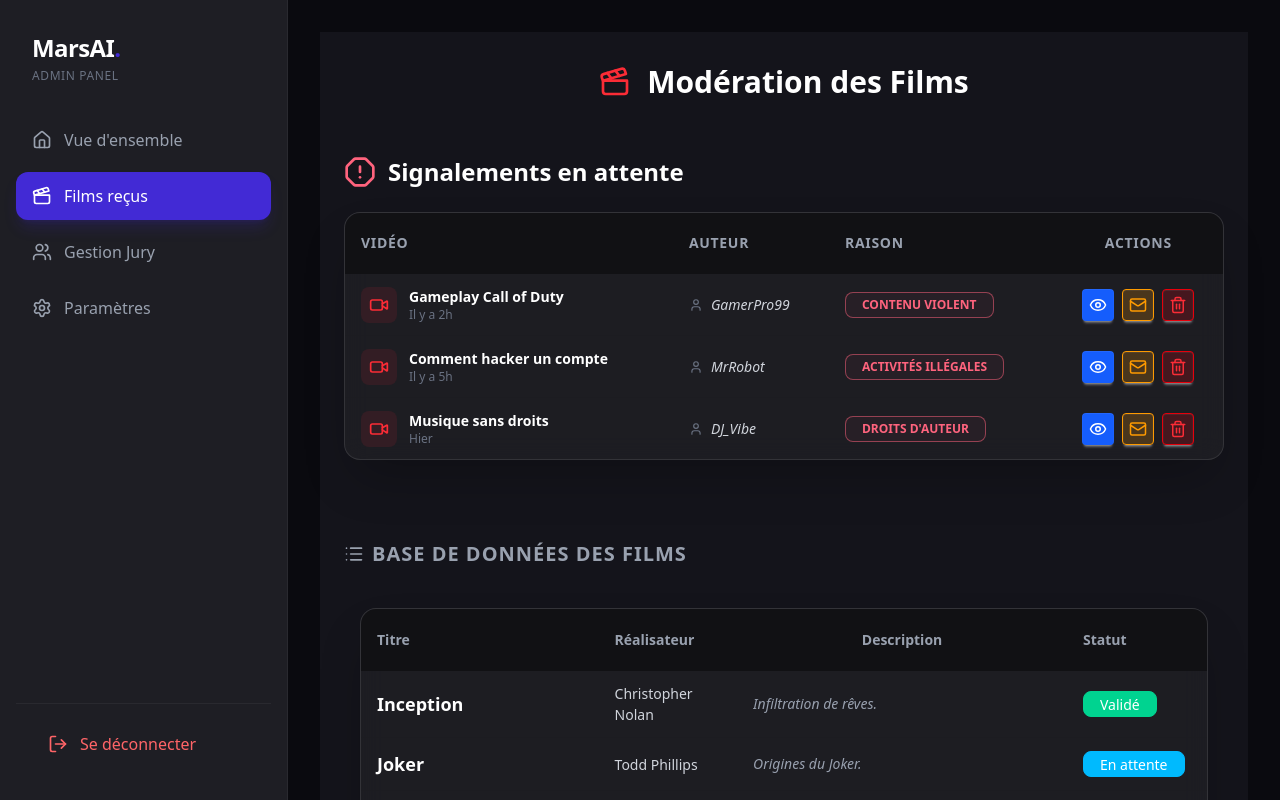
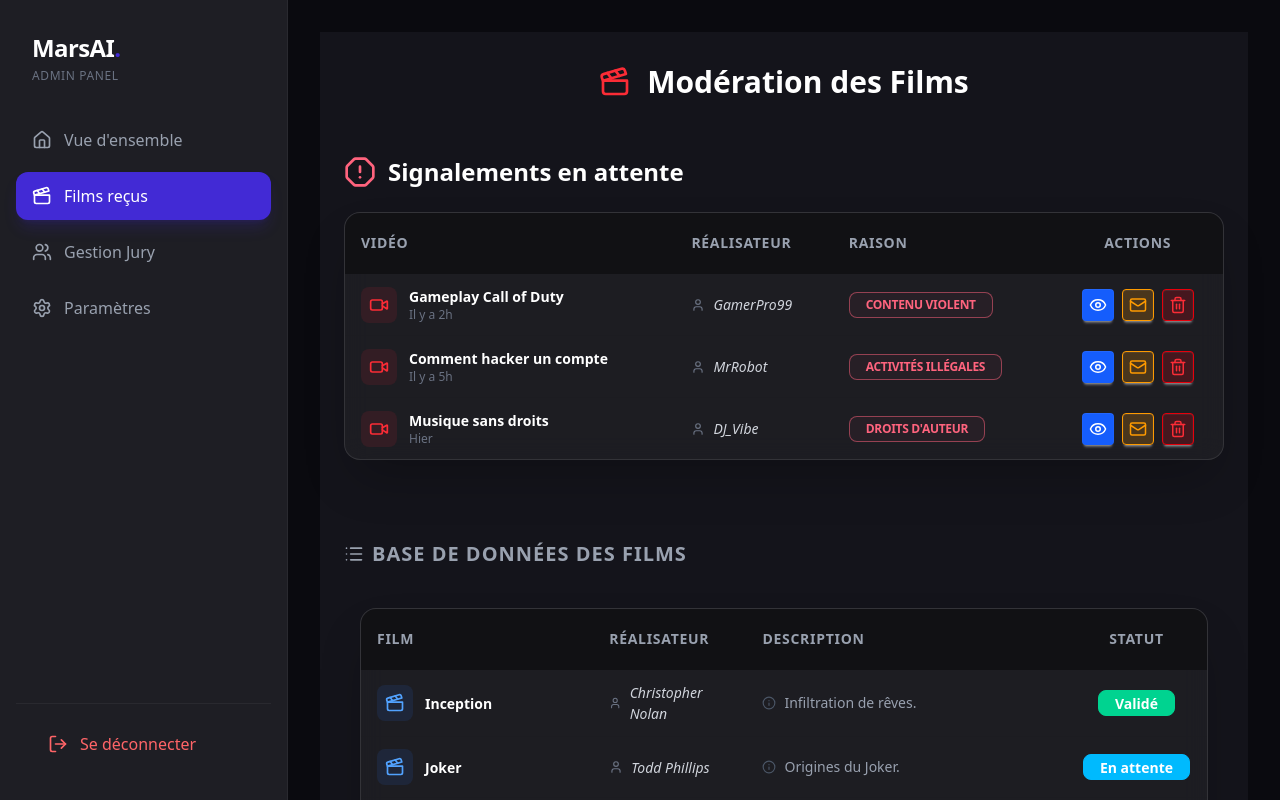
Before and after one commit to thibaut-matian/marsai, a React app in the folder frontend/: page /admin/movies in a window 1280 px wide. Shown: the top 800 px of the page. Built offline with nearby package versions, Linux system fonts and the light colour scheme; the HTML template or start-up script is replaced by a standard one.

Commit message:
Front terminé

```diff
--- a/frontend/src/components/admin/ListMovies.jsx
+++ b/frontend/src/components/admin/ListMovies.jsx
@@ -1,16 +1,15 @@
 import React from 'react';
-import { Clapperboard, AlertTriangle } from "lucide-react";
+import { Clapperboard, AlertTriangle, User, Info } from "lucide-react";
 
 const MOVIES_DATA = [
   { id: 1, titre: "Inception", realisateur: "Christopher Nolan", description: "Infiltration de rêves.", statut: "Validé" },
   { id: 2, titre: "Joker", realisateur: "Todd Phillips", description: "Origines du Joker.", statut: "En attente" },
   { id: 3, titre: "Madame Web", realisateur: "S. J. Clarkson", description: "Pouvoirs de voyance.", statut: "Refusé" },
   { id: 4, titre: "Films Supprimer", realisateur: "Supprimé", description: "Films supprimer", statut: "Signalé" },
-  { id: 5, titre: "Les dents de la mer le retours", realisateur: "Cédric", description: "Attentions dans l'océan, il y a quelqu'un qui rode au fin fond de l'océan, je teste les grand texte pour savoir ce qu'il faut faire.", statut: "Validé" },
+  { id: 5, titre: "Les dents de la mer le retours", realisateur: "Cédric", description: "Attentions dans l'océan, il y a quelqu'un qui rode au fin fond de l'océan.", statut: "Validé" },
 ];
 
 const ListMovies = () => {
-  // Gestion précise des couleurs et animations de badges
   const getBadgeClass = (statut) => {
     switch (statut) {
       case "Validé": return "badge-success text-white";
@@ -23,16 +22,14 @@ const ListMovies = () => {
 
   return (
     <div className="p-6">
-      {/* Tableau avec ta couleur personnalisée */}
       <div className="overflow-x-auto rounded-2xl border border-white/10 bg-[#1E1E24]/90 backdrop-blur-md shadow-2xl">
         <table className="table w-full">
-          {/* Header sombre */}
           <thead className="text-gray-400 bg-black/40">
-            <tr className="border-b border-white/10">
-              <th className="bg-transparent py-5">Titre</th>
+            <tr className="border-b border-white/10 text-sm uppercase tracking-wider">
+              <th className="bg-transparent py-5">Film</th>
               <th className="bg-transparent">Réalisateur</th>
-              <th className="bg-transparent text-center">Description</th>
-              <th className="bg-transparent">Statut</th>
+              <th className="bg-transparent">Description</th>
+              <th className="bg-transparent text-center">Statut</th>
             </tr>
           </thead>
 
@@ -40,19 +37,40 @@ const ListMovies = () => {
             {MOVIES_DATA.map((film) => (
               <tr
                 key={film.id}
-                className="border-b border-white/5 hover:bg-white/5 transition-all"
+                className="border-b border-white/5 hover:bg-white/5 transition-all group"
               >
-                <td className="font-bold text-lg">{film.titre}</td>
-                <td className="text-gray-300 font-medium">{film.realisateur}</td>
+                <td>
+                  <div className="flex items-center gap-3">
+                    <div className="p-2 bg-blue-500/10 rounded-lg text-blue-400">
+                      <Clapperboard size={20} />
+                    </div>
+                    <div className="font-bold text-md">{film.titre}</div>
+                  </div>
+                </td>
+
+                <td>
+                  <div className="flex items-center gap-2 text-gray-300 italic font-medium">
+                    <User size={14} className="text-gray-500" />
+                    {film.realisateur}
+                  </div>
+                </td>
+
                 <td className="max-w-md">
-                  <p className="text-gray-400 italic text-sm line-clamp-2">
-                    {film.description}
-                  </p>
+                  <div className="flex gap-2 items-start">
+                    <Info size={14} className="text-gray-600 mt-1 shrink-0" />
+                    <p className="text-gray-400 text-sm line-clamp-2 leading-relaxed">
+                      {film.description}
+                    </p>
+                  </div>
                 </td>
+
+                {/* Statut centré */}
                 <td className="min-w-[140px]">
-                  <div className={`badge ${getBadgeClass(film.statut)} badge-md py-3 px-4 flex gap-2`}>
-                    {film.statut === "Signalé" && <AlertTriangle size={14} />}
-                    {film.statut}
+                  <div className="flex justify-center">
+                    <div className={`badge ${getBadgeClass(film.statut)} badge-md py-3 px-4 flex gap-2 font-semibold`}>
+                      {film.statut === "Signalé" && <AlertTriangle size={14} />}
+                      {film.statut}
+                    </div>
                   </div>
                 </td>
               </tr>
--- a/frontend/src/components/admin/Report.jsx
+++ b/frontend/src/components/admin/Report.jsx
@@ -36,7 +36,7 @@ const ReportTable = () => {
           <thead className="text-gray-400 bg-black/40">
             <tr className="border-b border-white/10 text-sm uppercase tracking-wider">
               <th className="bg-transparent py-5">Vidéo</th>
-              <th className="bg-transparent">Auteur</th>
+              <th className="bg-transparent">Réalisateur</th>
               <th className="bg-transparent">Raison</th>
               <th className="bg-transparent text-center">Actions</th>
             </tr>
@@ -60,9 +60,9 @@ const ReportTable = () => {
                   </div>
                 </td>
                 <td>
-                  <span className="badge badge-outline border-error/50 text-error bg-error/5 py-3 px-4 text-xs font-semibold uppercase">
-                    {report.raison}
-                  </span>
+                <span className="badge badge-outline border-error/50 text-error bg-error/5 py-3 px-4 text-[10px] sm:text-xs font-semibold uppercase tracking-tight whitespace-nowrap">
+                {report.raison}
+                </span>
                 </td>
                 <td>
                   <div className="flex justify-center gap-2">
@@ -70,7 +70,6 @@ const ReportTable = () => {
                       <Eye size={18} />
                     </button>
 
-                    {/* NOUVEAU : BOUTON MAIL */}
                     <button
                       className="btn btn-square btn-sm bg-amber-500/20 hover:bg-amber-500 border border-amber-500 text-amber-500 hover:text-black transition-all"
                       onClick={() => setSelectedReport(report)}
```
